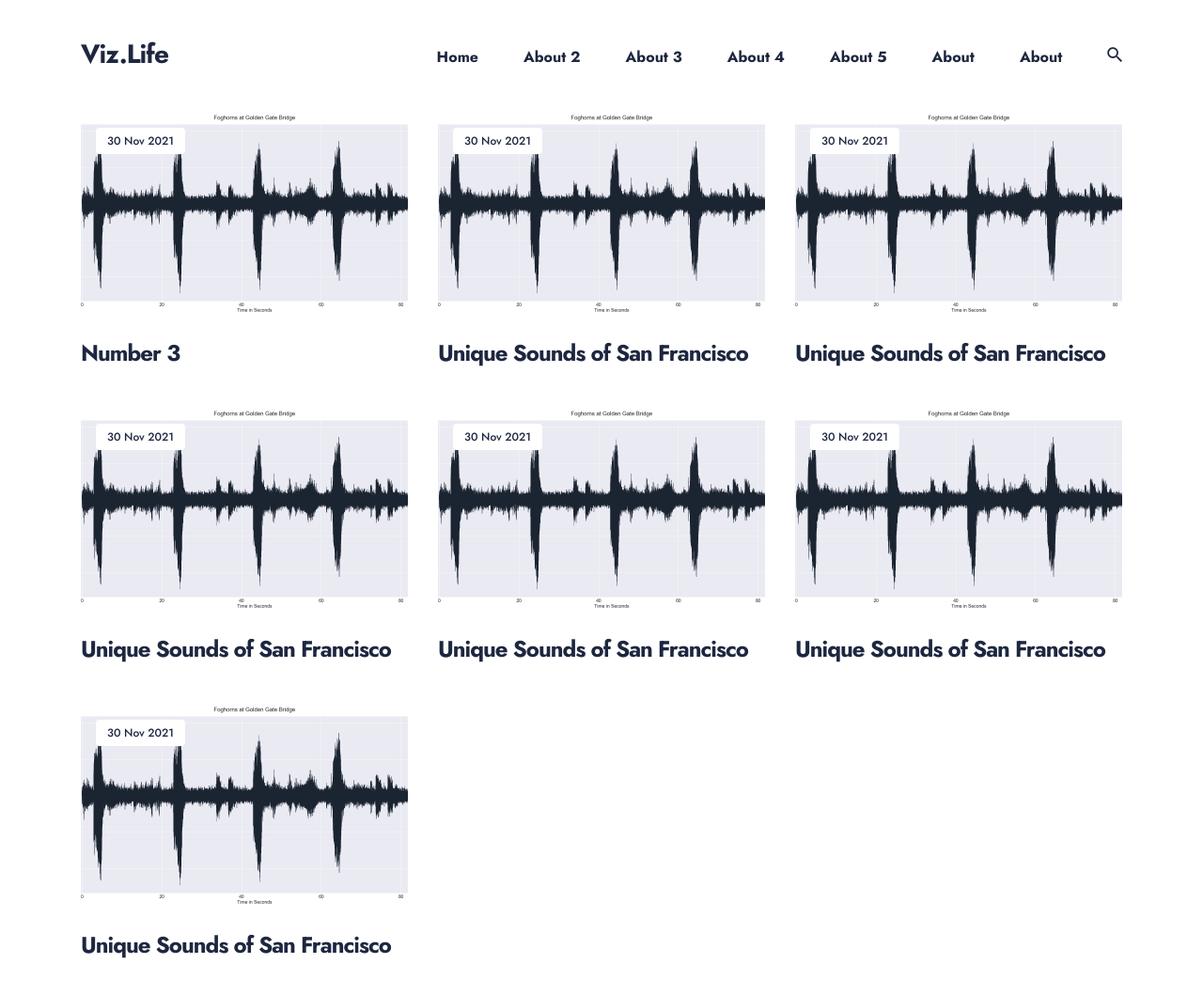
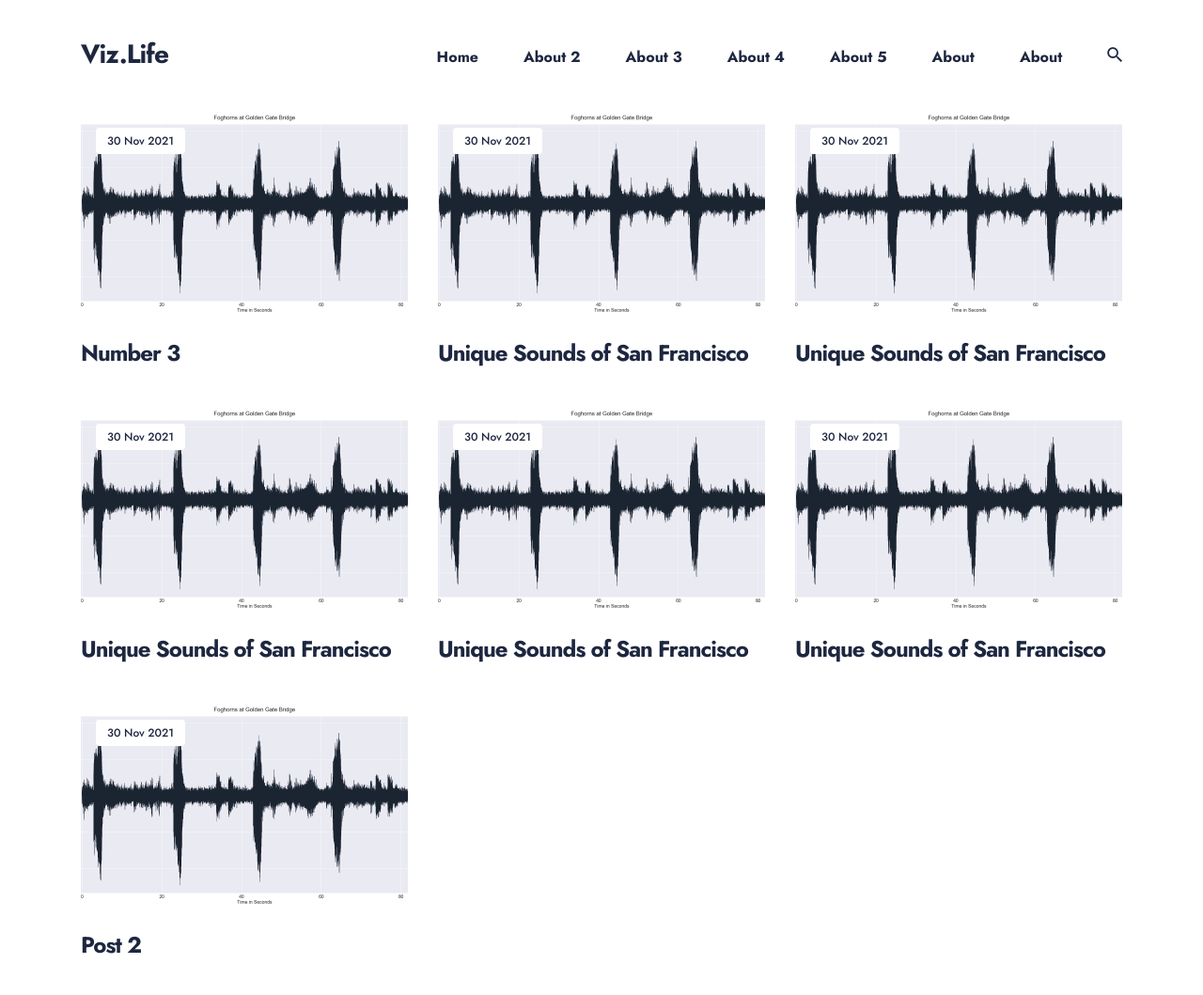
Before and after one commit to vizdotlife/vizdotlife.github.io, a Jekyll site: the page built from index.html, in a window 1280 px wide, cut to the strip 0-1061 px from the top of the page. Shown: the whole strip at 94% size. Built offline with Jekyll 4.4.1, drawn with Linux system fonts in a browser that asks for light colours; nearby versions of some CDN libraries; the list of posts is cut into pages by our own code.

Commit message:
Update 2021-01-01-hello-2.md

```diff
--- a/_posts/2021-01-01-hello-2.md
+++ b/_posts/2021-01-01-hello-2.md
@@ -1,10 +1,10 @@
 ---
 layout: post
-title: Unique Sounds of San Francisco
+title: Post 2
 description:
 date:   2021-11-30 15:01:35 +0300
 image: '/images/posts/unique_sounds/fog-horns-chart-1.png'
-num: 5
+num: 2
 tags:   [CNFTs,Cardano, wall-art]
 ---
 
```
